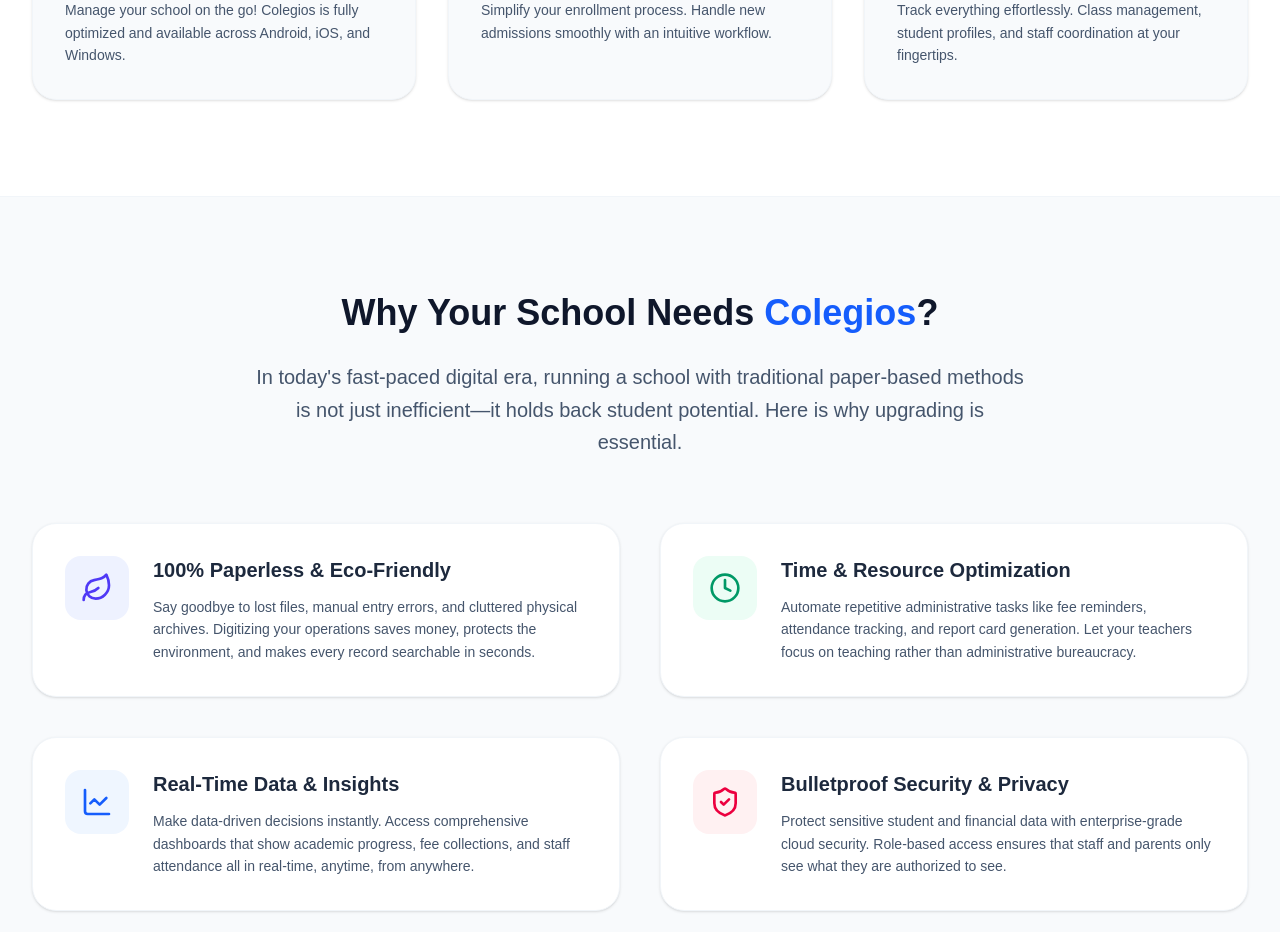
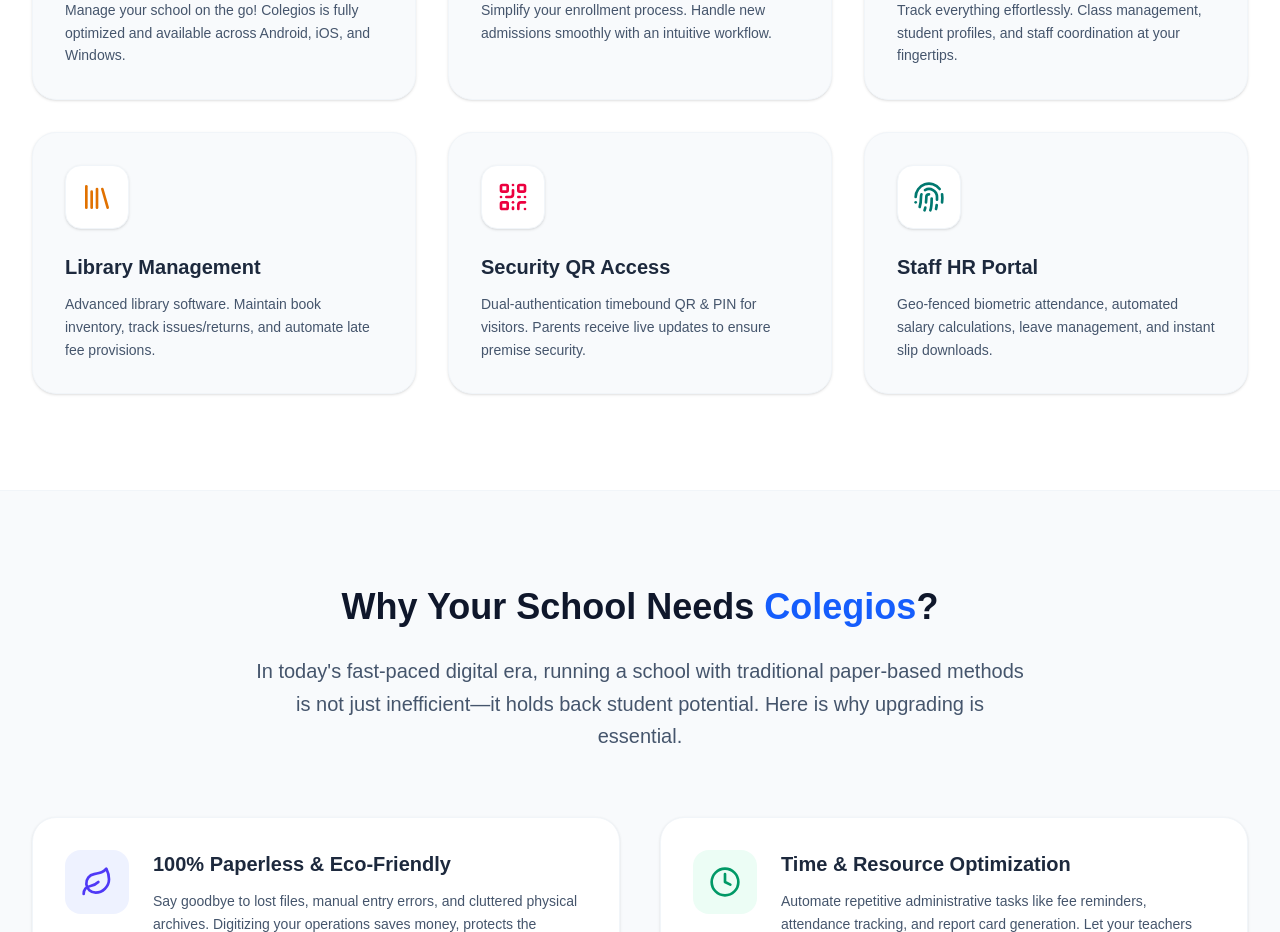
Before and after one commit to ashishpatel546/colegios, a Next.js app: page / in a window 1280 px wide. Shown: the part 3420-4352 px from the top of the page. Built offline with nearby package versions, Linux system fonts and the light colour scheme; no server answers.

Commit message:
enhance the features content

```diff
--- a/src/app/page.tsx
+++ b/src/app/page.tsx
@@ -6,7 +6,8 @@
 import TypewriterEffect from "@/components/TypewriterEffect";
 import {
   Building2, Wallet, Layers, Smartphone, Bell,
-  BarChart3, LayoutDashboard, Zap, GraduationCap, Users, BookOpen, Sparkles, ChevronRight, ShieldCheck, LineChart, Leaf, Clock
+  BarChart3, LayoutDashboard, Zap, GraduationCap, Users, BookOpen, Sparkles, ChevronRight, ShieldCheck, LineChart, Leaf, Clock,
+  Library, QrCode, Fingerprint
 } from "lucide-react";
 
 const features = [
@@ -69,6 +70,21 @@
     title: "One-Click Management",
     description: "Track everything effortlessly. Class management, student profiles, and staff coordination at your fingertips.",
     icon: <BarChart3 className="w-8 h-8 text-cyan-600" />
+  },
+  {
+    title: "Library Management",
+    description: "Advanced library software. Maintain book inventory, track issues/returns, and automate late fee provisions.",
+    icon: <Library className="w-8 h-8 text-amber-600" />
+  },
+  {
+    title: "Security QR Access",
+    description: "Dual-authentication timebound QR & PIN for visitors. Parents receive live updates to ensure premise security.",
+    icon: <QrCode className="w-8 h-8 text-rose-600" />
+  },
+  {
+    title: "Staff HR Portal",
+    description: "Geo-fenced biometric attendance, automated salary calculations, leave management, and instant slip downloads.",
+    icon: <Fingerprint className="w-8 h-8 text-teal-700" />
   }
 ];
 
--- a/src/components/TypewriterEffect.tsx
+++ b/src/components/TypewriterEffect.tsx
@@ -9,7 +9,10 @@
   "Fully Customize & Scalable",
   "Android and IOS apps",
   "100% Cloud-Based Platform",
-  "Report Dashboards"
+  "Report Dashboards",
+  "Advanced Library Management",
+  "QR-based Security Access",
+  "Staff HR & Biometric Portal"
 ];
 
 export default function TypewriterEffect() {
```
